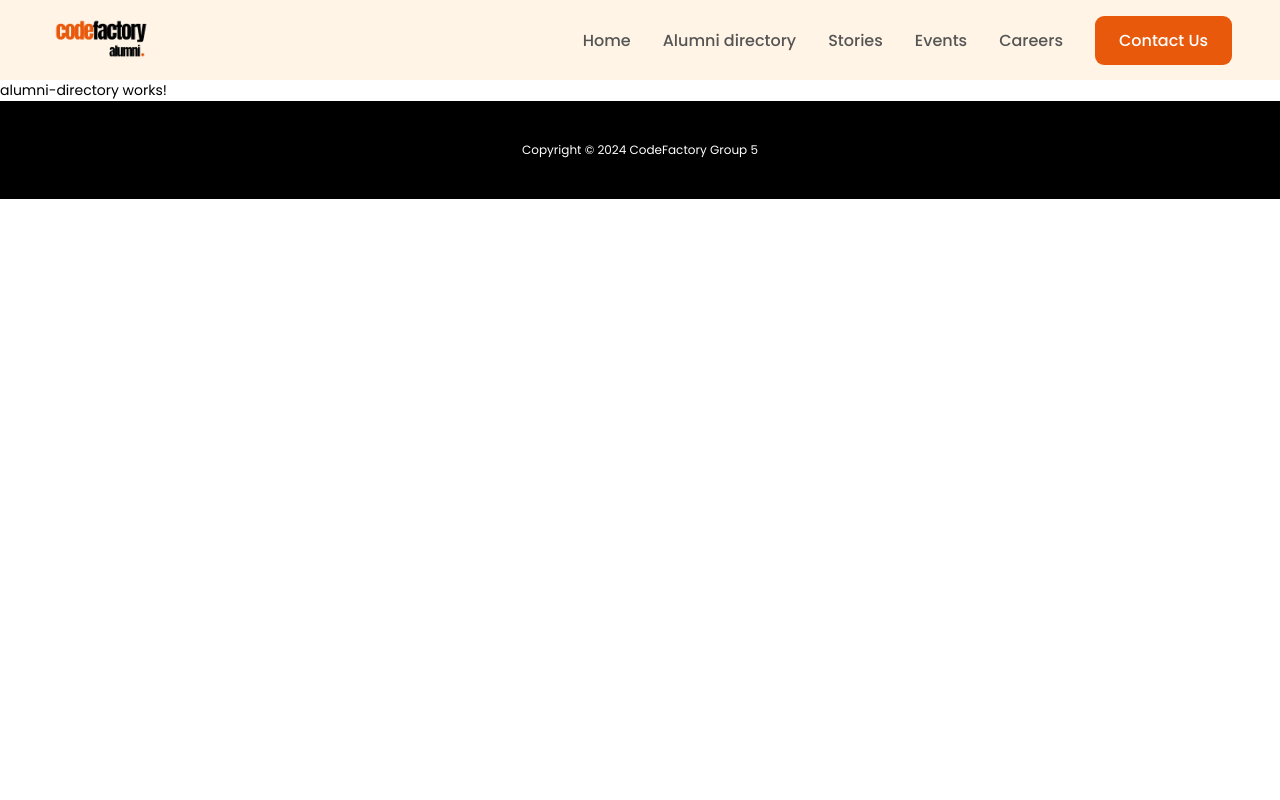
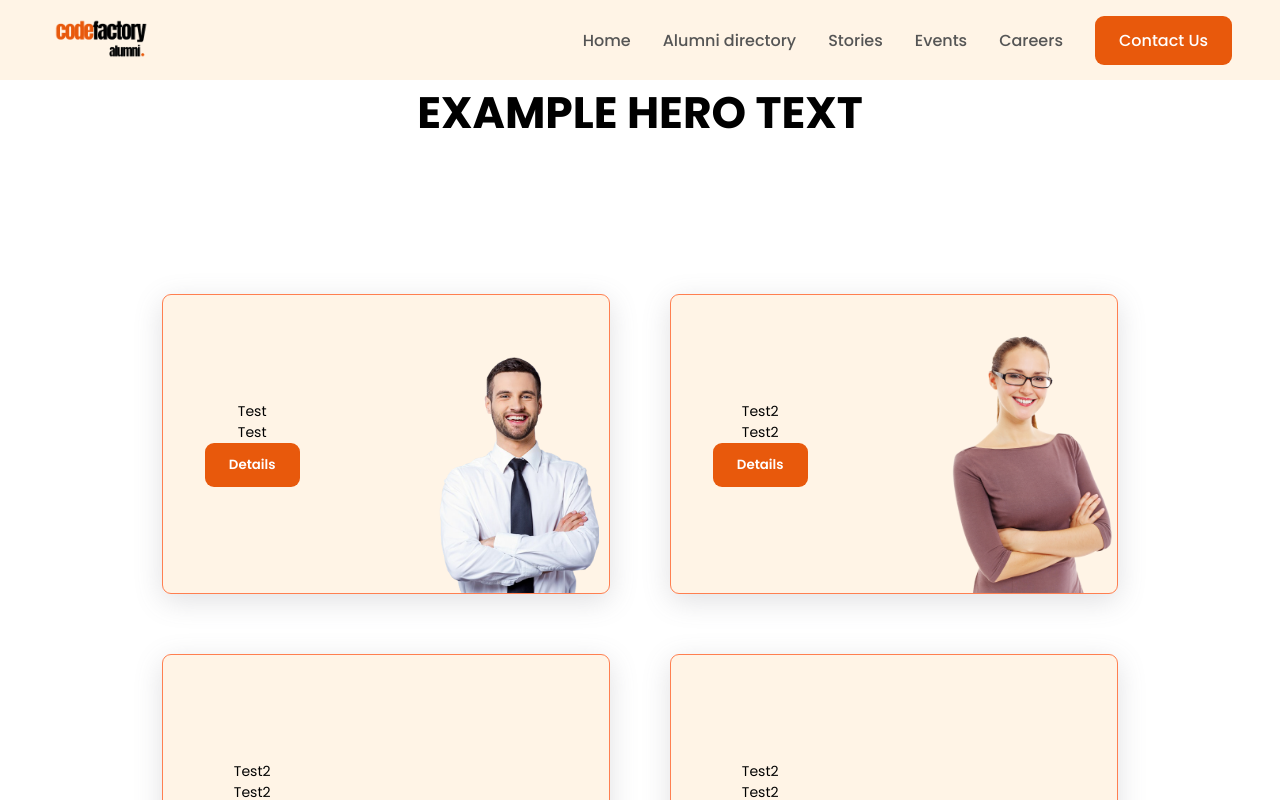
Before and after one commit to TheDarkLord23/Alumni, an Angular app: page /alumni-dircetory in a window 1280 px wide. Shown: the top 800 px of the page. Built offline with nearby package versions, Linux system fonts and the light colour scheme.

Commit message:
changes made to the alumni-directory

```diff
--- a/src/app/alumni-directory/alumni-directory.component.html
+++ b/src/app/alumni-directory/alumni-directory.component.html
@@ -1 +1,23 @@
-<p>alumni-directory works!</p>
+<div class="hero">
+  <h1>EXAMPLE HERO TEXT</h1>
+</div>
+<div class="alumnis">
+  <div class="person" *ngFor="let person of alumni">
+    <div class="person-text">
+      <p>{{ person.name }}</p>
+      <p>{{ person.title }}</p>
+      <button class="open" (click)="myDialog.show()">Details</button>
+    </div>
+    <!--<div
+      class="person-img"
+      style="background-image: url('{{ person.picture }}');"
+    ></div> -->
+    <img class="person-img" src="{{ person.picture }}" alt="" />
+    <dialog #myDialog>
+      <button class="close" (click)="myDialog.close()">x</button>
+      <div class="dialog-text">
+        <p>{{ person.dialog_text }}</p>
+      </div>
+    </dialog>
+  </div>
+</div>
--- a/src/app/alumni-directory/alumni-directory.component.scss
+++ b/src/app/alumni-directory/alumni-directory.component.scss
@@ -0,0 +1,76 @@
+:host{
+    .alumnis{
+        display: flex;
+        justify-content: center;
+        flex-wrap: wrap;
+
+        .person{
+            margin: 30px;
+            display: flex;
+            justify-content: space-between;
+            width: 35%;
+            height: 300px;
+            align-items: center;
+            border: solid 1px coral;
+            border-radius: 9px;
+            background-color: #FFF4E6;
+            position: relative;
+            box-shadow: rgba(100, 100, 111, 0.2) 0px 7px 29px 0px;
+            .open{
+                border-radius: 9px;
+                background-color: var(--buttonbackground);
+                border: none;
+                padding: 1.2rem 2.4rem;
+                color: white;
+                font-weight: 600;
+
+                &:hover {
+                    background-color: var(--buttonbackgroundHover);
+                }
+            }
+
+            .person-img{
+                position: absolute;
+                bottom: 0;
+                right: 0;
+                width: 40%;
+            }
+
+            .person-text{
+                text-align: center;
+                width: 40%;
+            }
+        }
+
+        dialog{
+            position: fixed;
+            z-index: 1;
+            top: 15%;
+            left: 15%;
+            width: 70%;
+            height: 70vh;
+            border-radius: 9px;
+            border: 1px solid coral ;
+            .close{
+                border-radius: 30%;
+                background-color: var(--buttonbackground);
+                border: none;
+                color: white;
+                margin: 10px;
+                padding: 10px;
+
+                &:hover {
+                    background-color: var(--buttonbackgroundHover);
+                }
+            }
+
+            .dialog-text{
+                padding: 20px;
+            }
+            &::backdrop {
+                background-color: black;
+            }
+        }
+
+    }
+}
--- a/src/app/alumni-directory/alumni-directory.component.ts
+++ b/src/app/alumni-directory/alumni-directory.component.ts
@@ -1,10 +1,13 @@
 import { Component } from '@angular/core';
+import { alumniI } from './alumni-interface';
+import { alumnis } from './alumni';
 
 @Component({
   selector: 'app-alumni-directory',
   templateUrl: './alumni-directory.component.html',
-  styleUrl: './alumni-directory.component.scss'
+  styleUrl: './alumni-directory.component.scss',
 })
 export class AlumniDirectoryComponent {
-
+  alumni: alumniI[] = alumnis;
+  person: alumniI = {} as alumniI;
 }
--- /dev/null
+++ b/src/app/alumni-directory/alumni-interface.ts
@@ -0,0 +1,6 @@
+export interface alumniI {
+    picture: string;
+    name: string;
+    title: string;
+    dialog_text: string;
+}
--- /dev/null
+++ b/src/app/alumni-directory/alumni.ts
@@ -0,0 +1,44 @@
+export let alumnis = [
+    {
+        picture: '../../assets/img/bsm1.png',
+        name: 'Test',
+        title: 'Test',
+        dialog_text: 'Test for the dialog'
+    },
+    {
+        picture: '../../assets/img/bsm2.png',
+        name: 'Test2',
+        title: 'Test2',
+        dialog_text: 'Test for the dialog 2'
+    },
+    {
+        picture: '',
+        name: 'Test2',
+        title: 'Test2',
+        dialog_text: 'Test for the dialog 2'
+    },
+    {
+        picture: '',
+        name: 'Test2',
+        title: 'Test2',
+        dialog_text: 'Test for the dialog 2'
+    },
+    {
+        picture: '',
+        name: 'Test2',
+        title: 'Test2',
+        dialog_text: 'Test for the dialog 2'
+    },
+    {
+        picture: '',
+        name: 'Test2',
+        title: 'Test2',
+        dialog_text: 'Test for the dialog 2'
+    },
+    {
+        picture: '',
+        name: 'Test2',
+        title: 'Test2',
+        dialog_text: 'Test for the dialog 2'
+    },
+]
```
Also changed, not shown: src/assets/img/bsm1.png (added), src/assets/img/bsm2.png (added).
